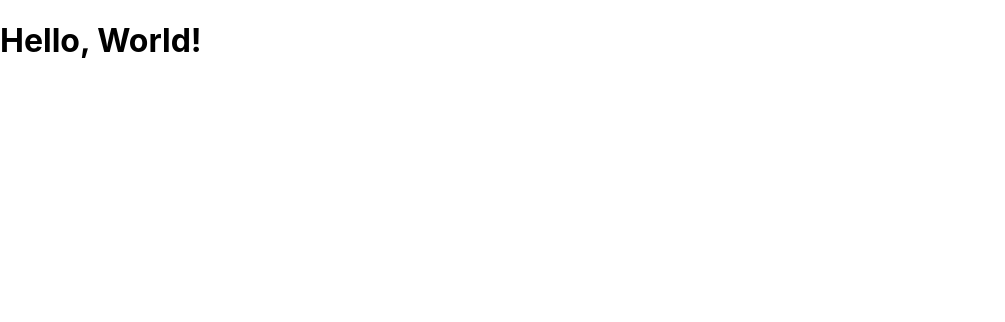
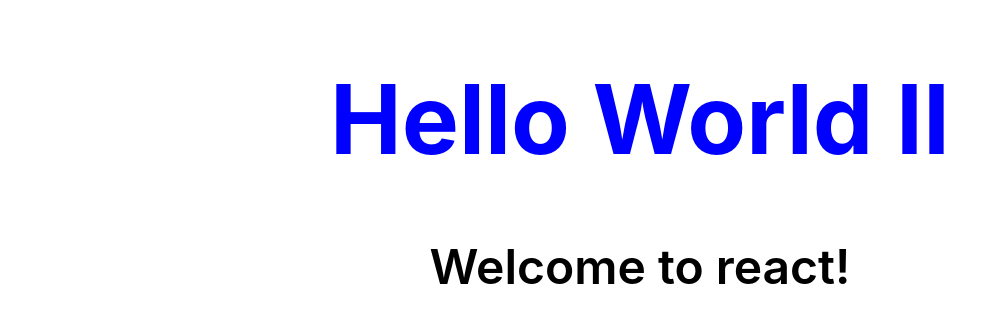
Before and after one commit to bertustenhoor/robofriends, a React (Create React App) app: page / in a window 1280 px wide. Shown: the top 322 px of the page, without its empty margins (0-1005 px from the left). Built offline with nearby package versions, Linux system fonts and the light colour scheme.

Commit message:
just coding along..

```diff
--- a/package.json
+++ b/package.json
@@ -9,6 +9,7 @@
     "react": "^18.2.0",
     "react-dom": "^18.2.0",
     "react-scripts": "5.0.1",
+    "tachyons": "^4.12.0",
     "web-vitals": "^2.1.4"
   },
   "scripts": {
--- a/src/App.js
+++ b/src/App.js
@@ -1,6 +1,6 @@
 import logo from './logo.svg';
 import './App.css';
-import React from 'react';
+import React, { Component } from 'react';
 
 class App extends React.Component {
   render() {
--- /dev/null
+++ b/src/Hello.css
@@ -0,0 +1,3 @@
+h1 {
+    color: blue;
+}
--- /dev/null
+++ b/src/Hello.js
@@ -0,0 +1,16 @@
+import React, { Component } from 'react';
+import './Hello.css';
+import 'tachyons';
+
+class Hello extends Component {
+    render() {
+        return (
+        <div className="fw6 f1 tc">
+        <h1>Hello World II</h1>
+        <p>Welcome to react!</p>
+        </div>
+        );
+    }
+}
+
+export default Hello;
--- a/src/index.js
+++ b/src/index.js
@@ -1,9 +1,9 @@
 import React from 'react';
 import ReactDOM from 'react-dom/client';
 import './index.css';
-// import App from './App';
+import Hello from './Hello';
 import reportWebVitals from './reportWebVitals';
 
 const root = ReactDOM.createRoot(document.getElementById('root'));
-    root.render(<h1>Hello, World!</h1>);
+    root.render(<Hello />);
     reportWebVitals();
```
Also changed, not shown: 1 other file (tests, documents, lock files or other folders).
